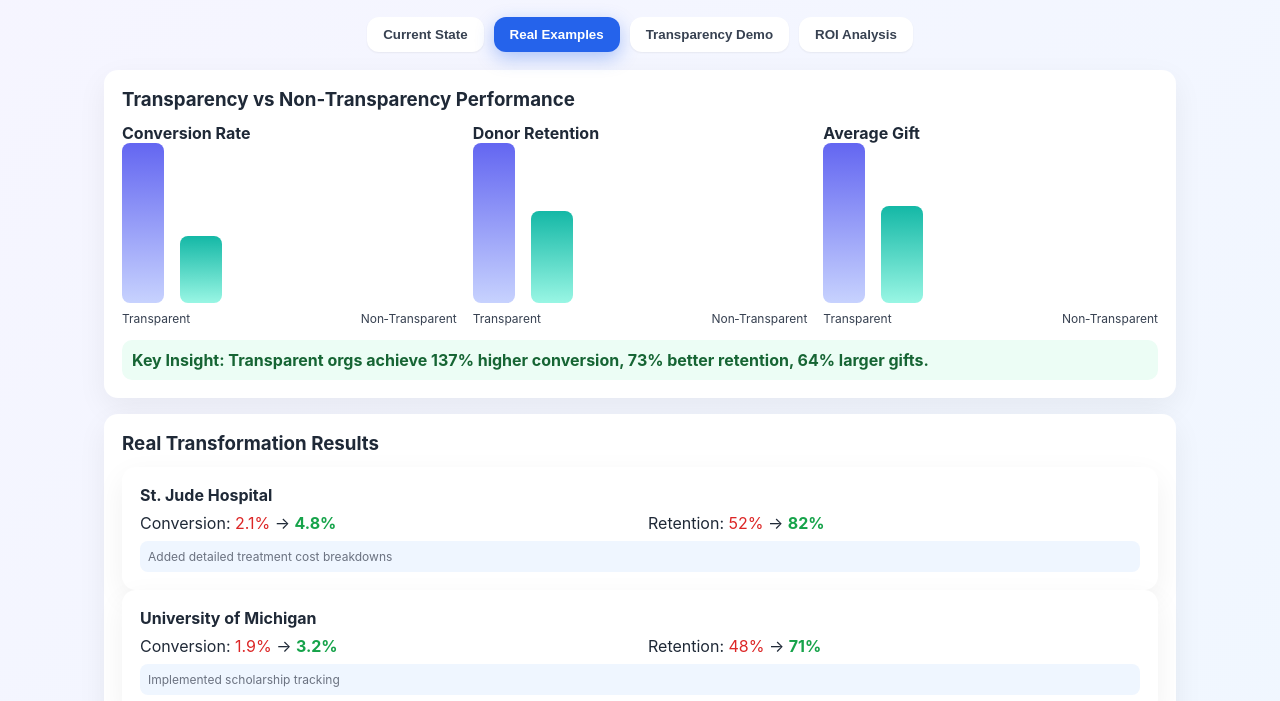
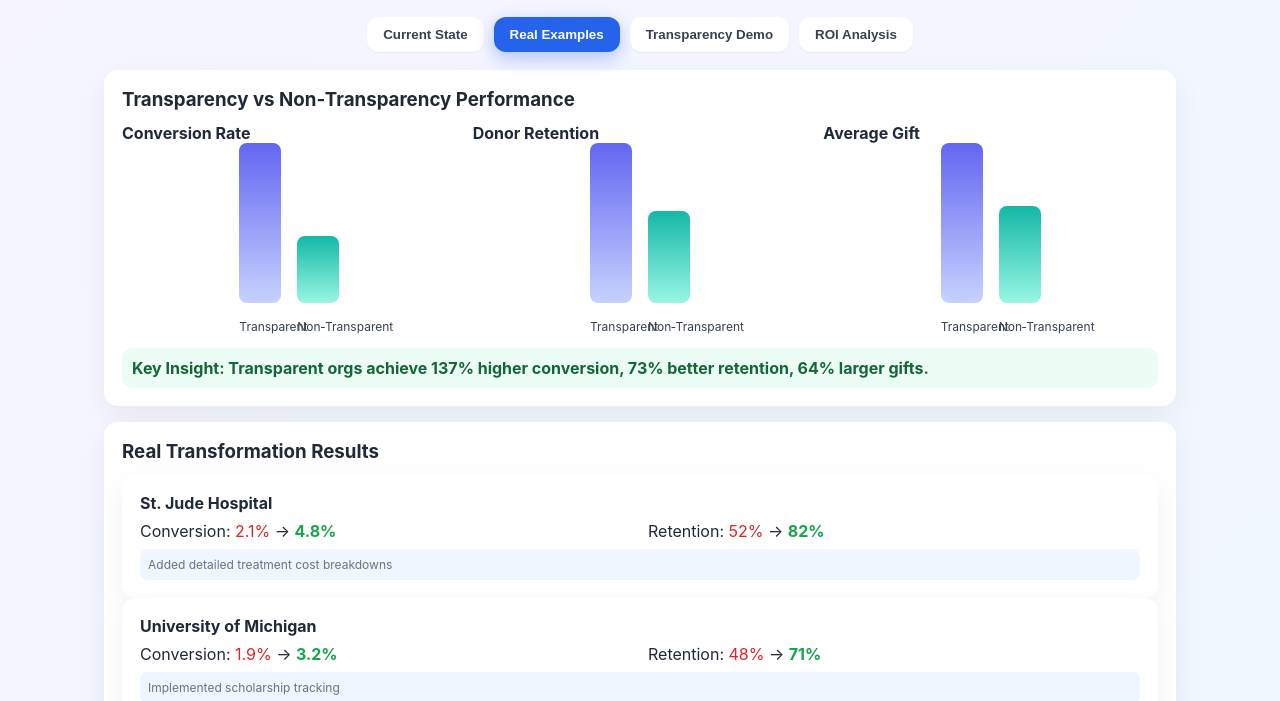
Before and after one commit to nathanntropio-byte/nathanntropio-byte.github.io, a plain HTML site: page index.html in a window 1280 px wide. Both pictures are taken after a click on the button "Real Examples". Shown: the part 99-800 px from the top of the page. Drawn offline with Linux system fonts and the light colour scheme.

Commit message:
Update index.html

```diff
--- a/index.html
+++ b/index.html
@@ -28,10 +28,11 @@
       .pill{padding:6px 10px;border-radius:10px;background:#f3f4f6;color:#374151;cursor:pointer;font-weight:600}
       .pill.active{background:var(--blue);color:#fff}
       .row{display:flex;justify-content:space-between;align-items:center}
-      .bar{height:160px;display:flex;align-items:flex-end;gap:16px}
+      .bar{height:160px;display:grid;grid-template-columns:repeat(2,42px);justify-content:center;column-gap:16px;align-items:end}
       .barcol{width:42px;background:linear-gradient(180deg,var(--indigo),#c7d2fe);border-radius:8px}
       .barcol.alt{background:linear-gradient(180deg,var(--teal),#99f6e4)}
       .barlabel{text-align:center;font-size:12px;color:#374151;margin-top:8px}
+      .barlabels{display:grid;grid-template-columns:repeat(2,42px);justify-content:center;column-gap:16px;margin-top:8px}
       .note{background:#ecfdf5;color:#166534;padding:10px;border-radius:10px;font-weight:700}
       .donorlist .item{display:flex;justify-content:space-between;align-items:center;padding:10px;border-radius:10px;background:#f8fafc}
       .badge{display:inline-block;width:14px;height:14px;border-radius:4px;margin-right:8px}
@@ -92,7 +93,7 @@
                 <div class="barcol" id="bar-conv-trans"></div>
                 <div class="barcol alt" id="bar-conv-non"></div>
               </div>
-              <div class="row"><div class="barlabel">Transparent</div><div class="barlabel">Non‑Transparent</div></div>
+              <div class="barlabels"><div class="barlabel">Transparent</div><div class="barlabel">Non‑Transparent</div></div>
             </div>
             <div>
               <b>Donor Retention</b>
@@ -100,7 +101,7 @@
                 <div class="barcol" id="bar-ret-trans"></div>
                 <div class="barcol alt" id="bar-ret-non"></div>
               </div>
-              <div class="row"><div class="barlabel">Transparent</div><div class="barlabel">Non‑Transparent</div></div>
+              <div class="barlabels"><div class="barlabel">Transparent</div><div class="barlabel">Non‑Transparent</div></div>
             </div>
             <div>
               <b>Average Gift</b>
@@ -108,7 +109,7 @@
                 <div class="barcol" id="bar-gift-trans"></div>
                 <div class="barcol alt" id="bar-gift-non"></div>
               </div>
-              <div class="row"><div class="barlabel">Transparent</div><div class="barlabel">Non‑Transparent</div></div>
+              <div class="barlabels"><div class="barlabel">Transparent</div><div class="barlabel">Non‑Transparent</div></div>
             </div>
           </div>
           <div class="note" style="margin-top:14px">Key Insight: Transparent orgs achieve 137% higher conversion, 73% better retention, 64% larger gifts.</div>
```
